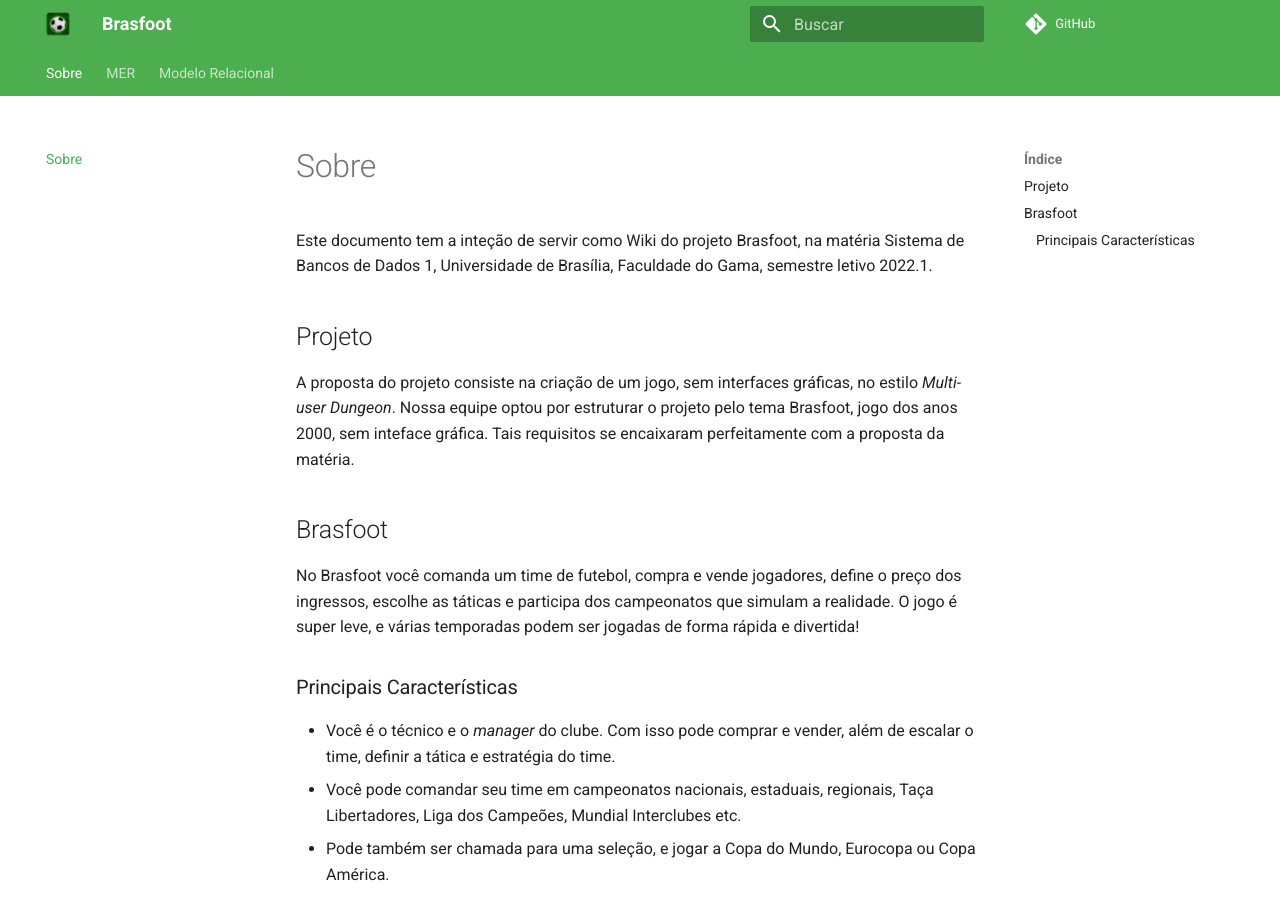
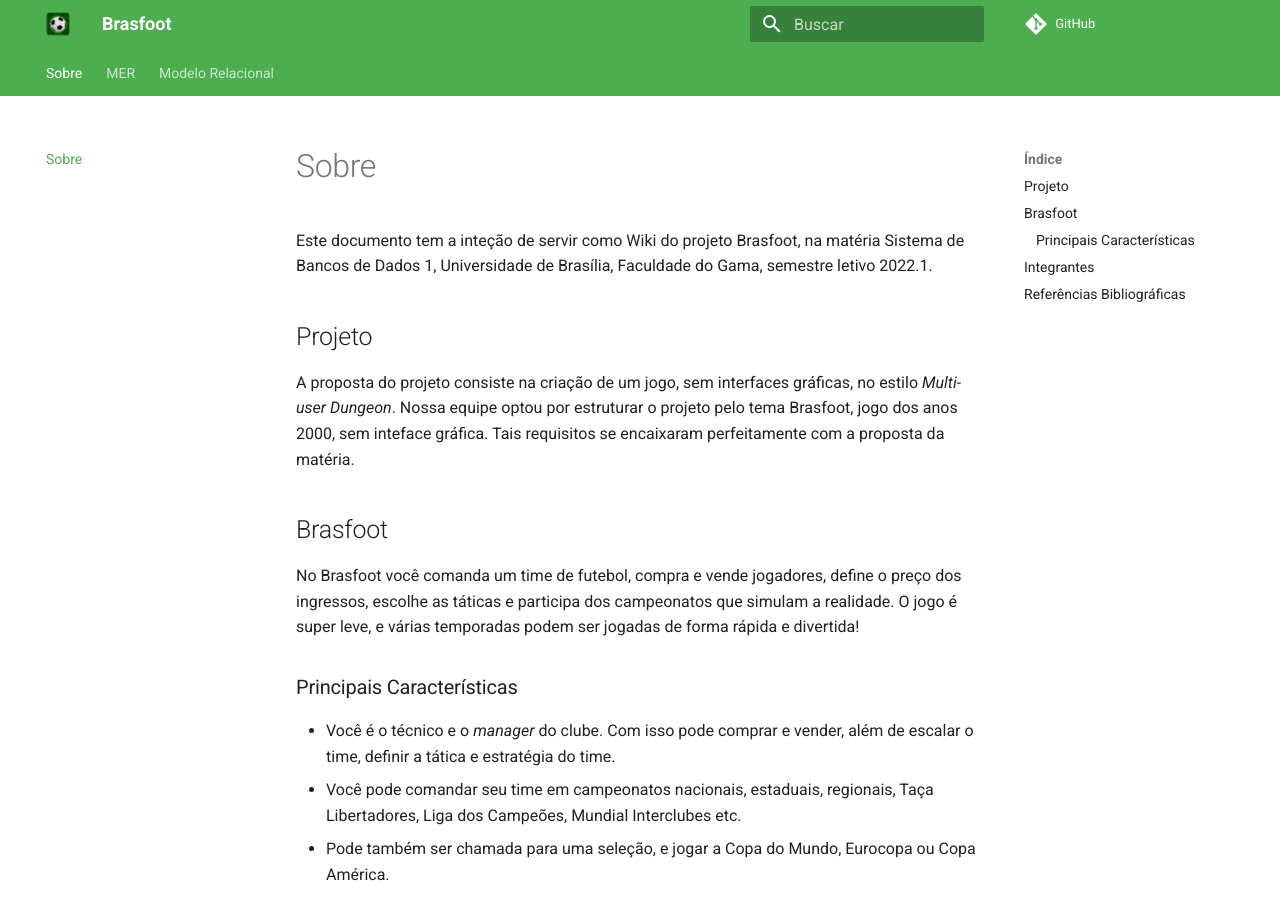
Before and after one commit to SBD1/grupo7-brasfoot, an MkDocs documentation site: the page built from docs/index.md, in a window 1280 px wide and 900 px high. Built offline with MkDocs 1.6.1 and Material for MkDocs 9.7.7, drawn with Linux system fonts in a browser that asks for light colours; comment, search, counter and statistics services are not loaded.

Commit message:
[hotfix] adjusting titles in index.md

```diff
--- a/docs/index.md
+++ b/docs/index.md
@@ -21,7 +21,7 @@
 * Pode também ser chamada para uma seleção, e jogar a Copa do Mundo, Eurocopa ou Copa América.
 * O jogo tem um ranking de técnicos e de clubes, nele os melhores técnicos irão competir para ver quem leva o seu time ao topo.
 
-# Integrantes
+## Integrantes
 Abaixo segue tabela com os integrantes do projeto e as suas reespectivas informações:
 
 |        | <img src="images/paulo.jpeg" alt="drawing" style="border-radius: 50%" width="200"/> | <img src="images/daniel.jpg" alt="drawing" style="border-radius: 50%" width="200"/> | <img src="images/matheus.jpeg" alt="drawing" style="border-radius: 50%" width="200"/> |
@@ -29,7 +29,7 @@
 | Nome   |                                    Paulo Gontijo                                    |                                     Daniel Oda                                      |                                   Matheus Clementes                                   |
 | Github |                 [paulohgontijoo](https://github.com/paulohgontijoo)                 |                      [danieloda](https://github.com/danieloda)                      |                 [matheusclemente](https://github.com/matheusclemente)                 |
 
-# Referências Bibliográficas
+## Referências Bibliográficas
 > [Brasfoot](http://www.brasfoot.com/), acessado em 3 de Julho de 2022.
 
 > [Mkdocs Material](https://squidfunk.github.io/mkdocs-material/), acessado em 3 de Julho de 2022.
```
